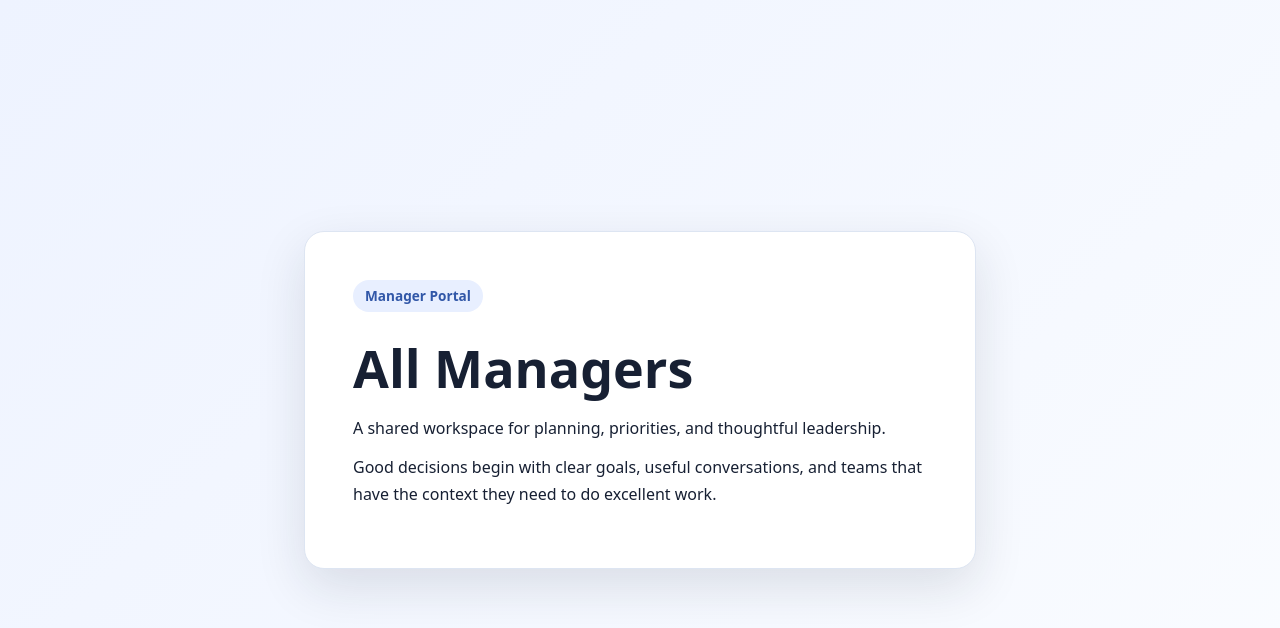
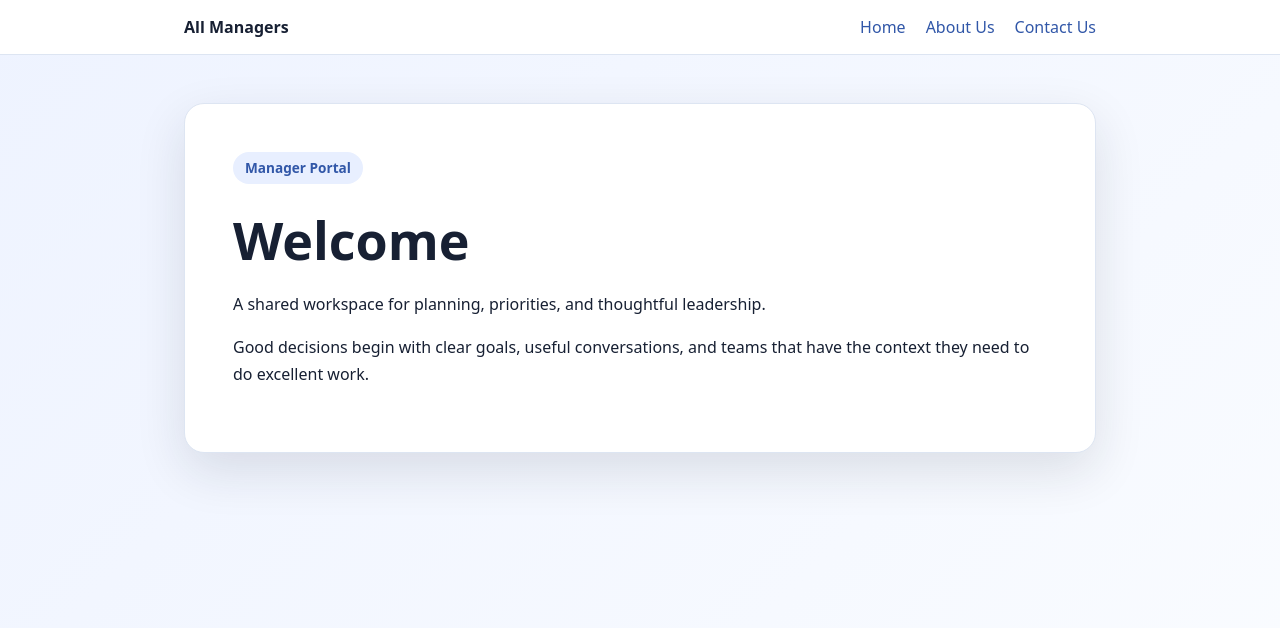
Before and after one commit to andoidam/managers, a plain HTML site: page index.html in a window 1280 px wide. Drawn offline with Linux system fonts and the light colour scheme.

Commit message:
Add Home, About Us, and Contact Us pages to Managers site

```diff
--- a/index.html
+++ b/index.html
@@ -3,23 +3,25 @@
 <head>
   <meta charset="utf-8">
   <meta name="viewport" content="width=device-width, initial-scale=1">
-  <title>All Managers</title>
+  <title>All Managers | Home</title>
   <style>
     :root { color-scheme: light; font-family: system-ui, sans-serif; }
     * { box-sizing: border-box; }
-    body { margin: 0; min-height: 100vh; display: grid; place-items: center; background: linear-gradient(135deg, #eef3ff, #fafcff); color: #172033; }
-    main { width: min(42rem, calc(100% - 2rem)); padding: 3rem; border: 1px solid #dde5f2; border-radius: 1.25rem; background: #fff; box-shadow: 0 18px 50px rgba(23, 32, 51, .12); }
+    body { margin: 0; min-height: 100vh; background: linear-gradient(135deg, #eef3ff, #fafcff); color: #172033; }
+    header { background: #fff; border-bottom: 1px solid #dde5f2; }
+    nav { max-width: 960px; margin: auto; padding: 1rem 1.5rem; display: flex; flex-wrap: wrap; gap: 1.25rem; align-items: center; }
+    nav strong { margin-right: auto; }
+    a { color: #3157a8; text-decoration: none; }
+    a:hover { text-decoration: underline; }
+    main { max-width: 960px; margin: 3rem auto; padding: 0 1.5rem; }
+    .card { padding: clamp(1.5rem, 5vw, 3rem); border: 1px solid #dde5f2; border-radius: 1.25rem; background: #fff; box-shadow: 0 18px 50px #1720331f; }
+    .tag { display: inline-block; margin-bottom: 1.25rem; padding: .4rem .75rem; border-radius: 999px; background: #e8efff; color: #3157a8; font-size: .85rem; font-weight: 700; }
     h1 { margin: 0 0 .75rem; font-size: clamp(2rem, 7vw, 3.25rem); }
-    p { margin: .75rem 0; line-height: 1.7; }
-    .tag { display: inline-block; margin-bottom: 1.25rem; padding: .4rem .75rem; border-radius: 999px; background: #e8efff; color: #3157a8; font-size: .85rem; font-weight: 700; }
+    p { line-height: 1.7; }
   </style>
 </head>
 <body>
-  <main>
-    <span class="tag">Manager Portal</span>
-    <h1>All Managers</h1>
-    <p>A shared workspace for planning, priorities, and thoughtful leadership.</p>
-    <p>Good decisions begin with clear goals, useful conversations, and teams that have the context they need to do excellent work.</p>
-  </main>
+  <header><nav aria-label="Main navigation"><strong>All Managers</strong><a href="/managers/">Home</a><a href="/managers/about-us/">About Us</a><a href="/managers/contact-us/">Contact Us</a></nav></header>
+  <main><section class="card"><span class="tag">Manager Portal</span><h1>Welcome</h1><p>A shared workspace for planning, priorities, and thoughtful leadership.</p><p>Good decisions begin with clear goals, useful conversations, and teams that have the context they need to do excellent work.</p></section></main>
 </body>
 </html>
```
Also changed, not shown: about-us/index.html (added, +26 -0 lines), contact-us/index.html (added, +26 -0 lines), home/index.html (added, +26 -0 lines).
